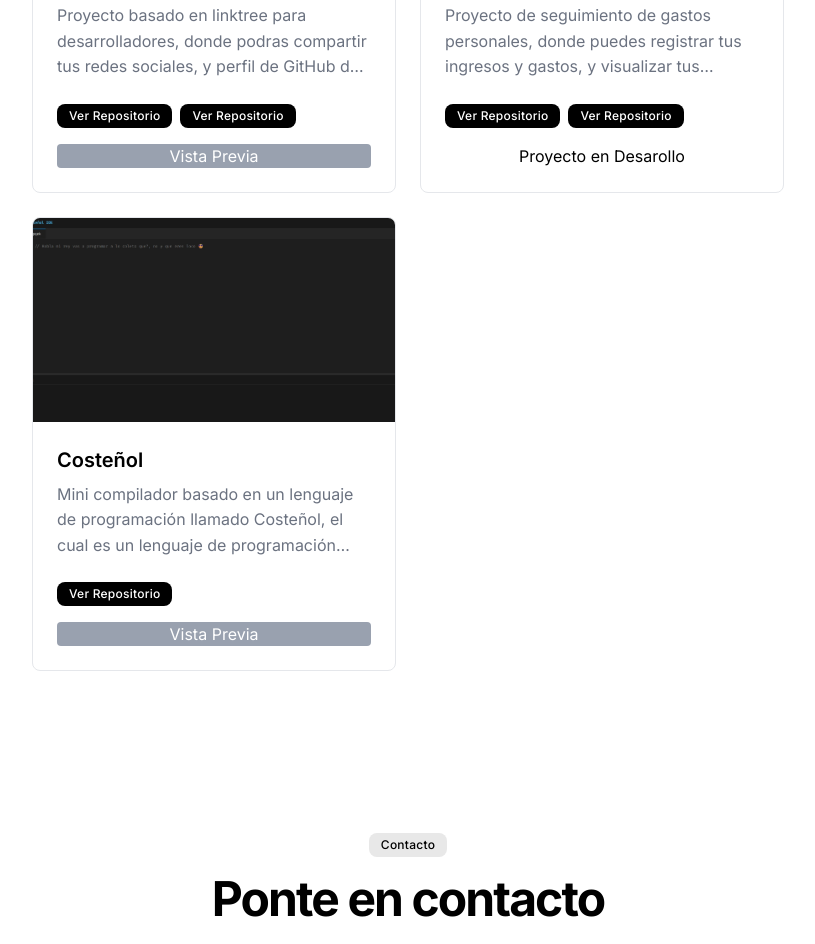
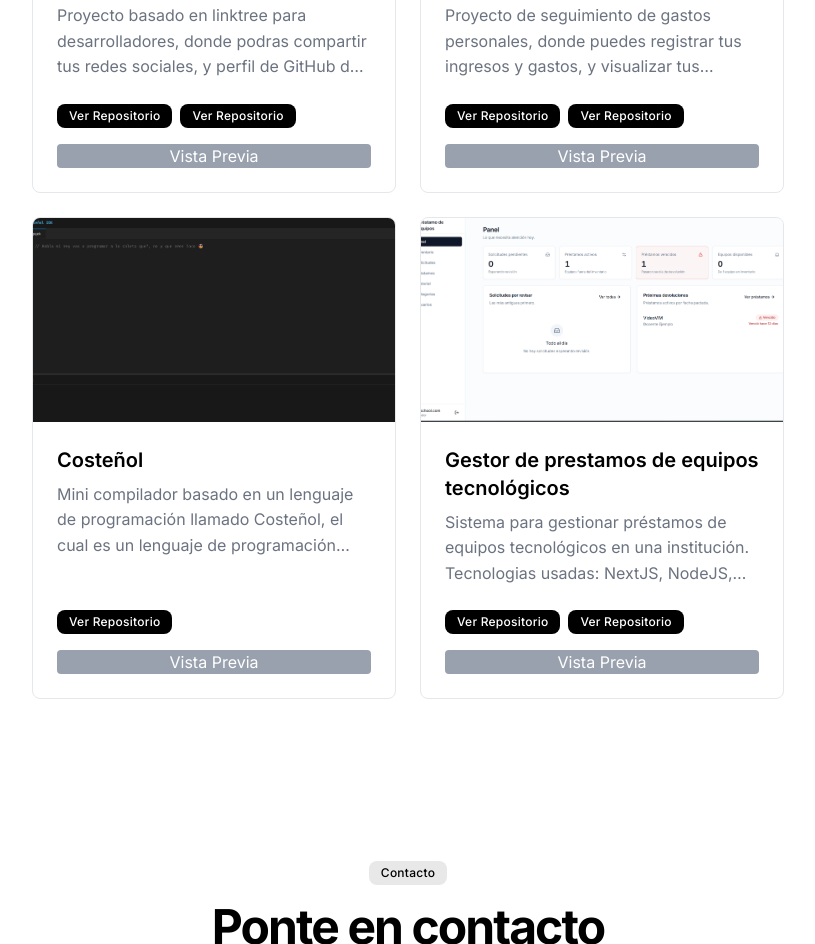
Before and after one commit to HeymerDev/Portafolio, an Astro site: page / in a window 1280 px wide. Shown: the part 1791-2735 px from the top of the page, without its empty margins (232-1047 px from the left). Built offline with nearby package versions, Linux system fonts and the light colour scheme; Astro itself is replaced by a stand-in of ours.

Commit message:
add new project & add cashtracker url

```diff
--- a/src/components/cards/CardProject.astro
+++ b/src/components/cards/CardProject.astro
@@ -43,7 +43,11 @@ const { name, description, link, repositories, image } = Astro.props;
     </div>
     {
       link ? (
-        <a href={link} class="text-white mt-4 bg-gray-400 rounded text-center">
+        <a
+          href={link}
+          class="text-white mt-4 bg-gray-400 rounded text-center"
+          target="_blank"
+        >
           Vista Previa
         </a>
       ) : (
--- a/src/data/projects.ts
+++ b/src/data/projects.ts
@@ -16,7 +16,7 @@ export const projects: Project[] = [
     name: "CashTracker",
     description:
       "Proyecto de seguimiento de gastos personales, donde puedes registrar tus ingresos y gastos, y visualizar tus finanzas de una manera rapida y sencilla. <br/><br/>Tecnologias usadas: NextJS, NodeJS, Express, PostgreSQL, Sequelize, TailwindCSS.",
-    link: "",
+    link: "https://cash-tracker-frontend-eight.vercel.app/",
     reposirories: [
       "https://github.com/HeymerDev/cash-tracker-backend",
       "https://github.com/HeymerDev/cash-tracker-frontend",
@@ -31,4 +31,16 @@ export const projects: Project[] = [
     reposirories: ["https://github.com/HeymerDev/compilator-js"],
     image: "/projects/compilator.webp",
   },
+
+  {
+    name: "Gestor de prestamos de equipos tecnológicos",
+    description:
+      "Sistema para gestionar préstamos de equipos tecnológicos en una institución. Tecnologias usadas: NextJS, NodeJS, Express, PostgreSQL, TailwindCSS.",
+    link: "https://equipment-loan-management.vercel.app/",
+    reposirories: [
+      "https://github.com/HeymerDev/equipment-loan-management",
+      "https://github.com/HeymerDev/equipment-loan-management",
+    ],
+    image: "/projects/equip-loan.webp",
+  },
 ];
```
Also changed, not shown: public/projects/equip-loan.webp (added).
